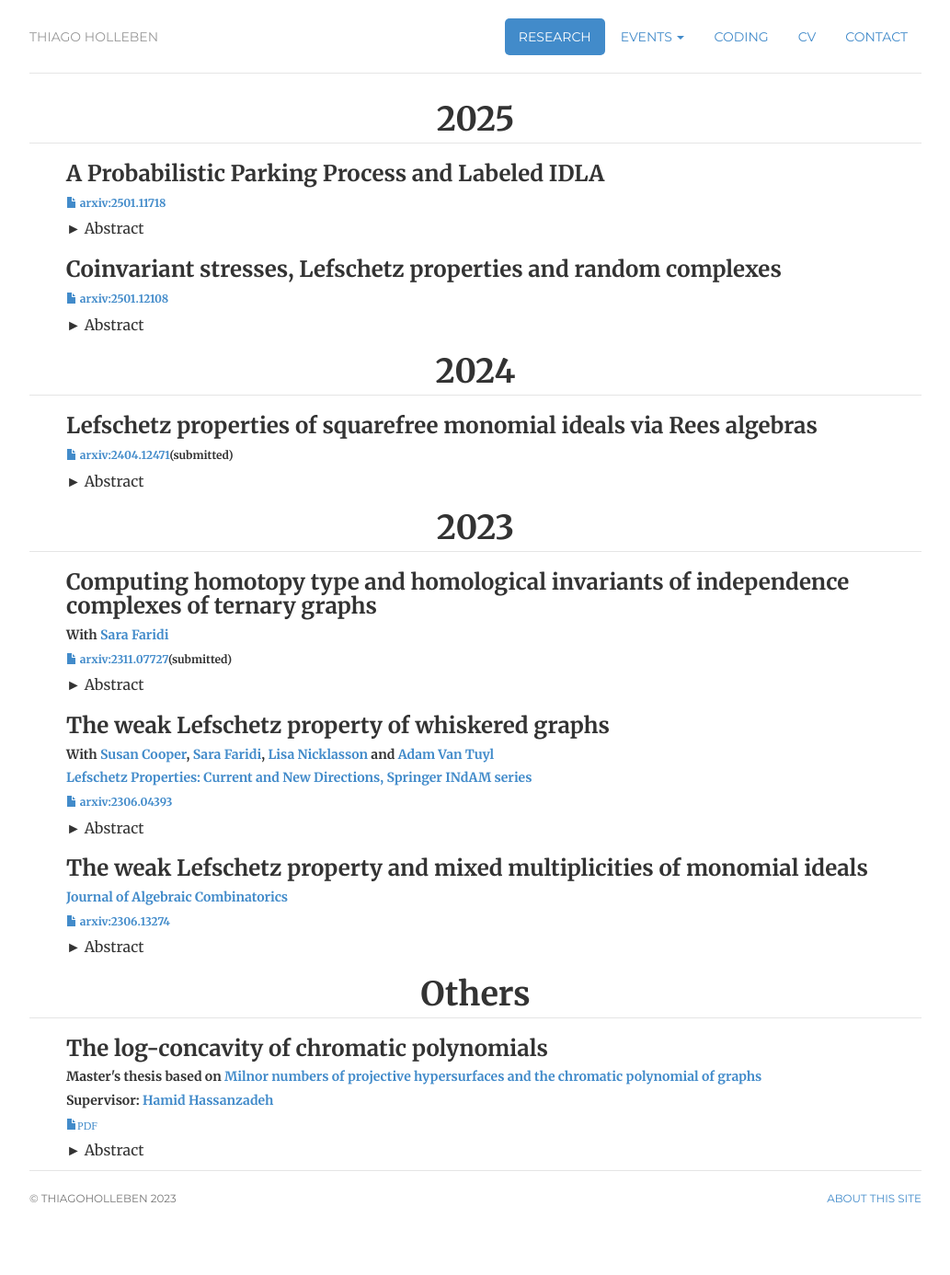
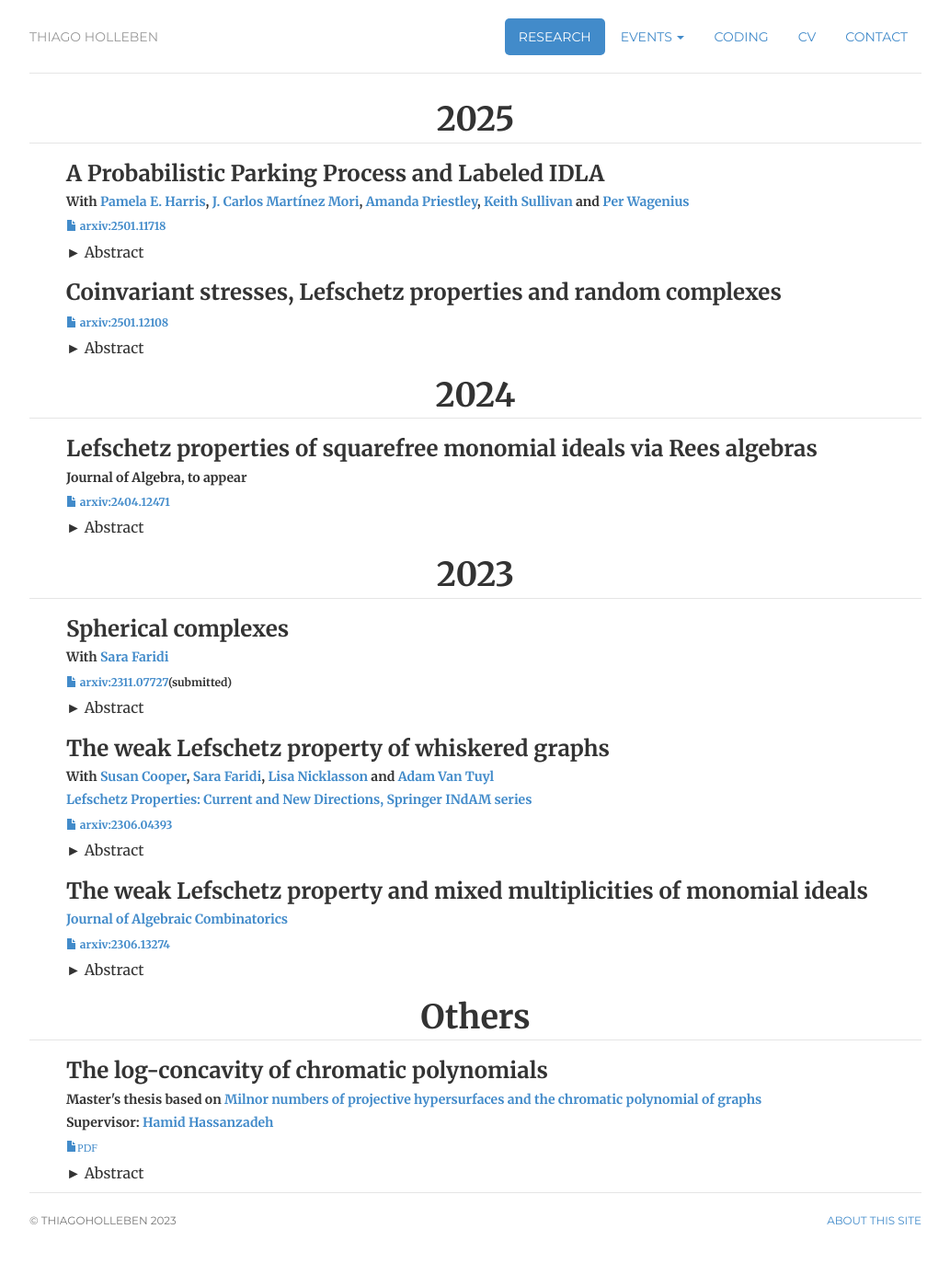
Before and after one commit to hollebenthiago/hollebenthiago.github.io, a Jekyll site: the page built from research/index.html, in a window 1280 px wide. Shown: the whole page at 92% size, without its empty margins (123-1156 px from the left). Built offline with Jekyll 4.4.1, drawn with Linux system fonts in a browser that asks for light colours; before the commit the page ends 1362 px from its top, so only the background shows below that.

Commit message:
small update cv/adding coauthors prob paper

```diff
--- a/research/index.html
+++ b/research/index.html
@@ -22,6 +22,9 @@ description: Thiago Holleben is a PhD candidate at Dalhousie University.
                     <h3>
                         A Probabilistic Parking Process and Labeled IDLA
                     </h3>
+                    <h5>
+                        With <a href="https://www.pamelaeharris.com/">Pamela E. Harris</a>, <a href="https://jcmartinezmori.github.io/">J. Carlos Martínez Mori</a>, <a href="https://mndpriestley.github.io/">Amanda Priestley</a>, <a href="https://www.researchgate.net/profile/Keith-Sullivan-4">Keith Sullivan</a> and <a href="https://www.linkedin.com/in/per-wagenius-3816b6264">Per Wagenius</a>
+                    </h5>
 
                     <h6><a href="https://arxiv.org/abs/2501.11718"><i class="glyphicon glyphicon-file"></i> arxiv:2501.11718</a></h6>
                     <details class="styled">
@@ -48,7 +51,7 @@ description: Thiago Holleben is a PhD candidate at Dalhousie University.
                         <div>
                         <p>
                             Lefschetz properties and inverse systems have played key roles in
-understanding the $h$-vector of simplicial spheres. In 1996, Lee established
+understanding the h-vector of simplicial spheres. In 1996, Lee established
 connections between these two algebraic tools and rigidity theory, an area
 often used in the study of motions of geometric complexes. One of the key
 ideas, is to translate geometric information about a complex, coming from
@@ -87,8 +90,10 @@ ideals should be expected.
                     <h3>
                         Lefschetz properties of squarefree monomial ideals via Rees algebras
                     </h3>
-
-                    <h6><a href="https://arxiv.org/abs/2404.12471"><i class="glyphicon glyphicon-file"></i> arxiv:2404.12471</a>(submitted)</h6>
+                    <h5>
+                        Journal of Algebra, to appear
+                    </h5>
+                    <h6><a href="https://arxiv.org/abs/2404.12471"><i class="glyphicon glyphicon-file"></i> arxiv:2404.12471</a></h6>
                     <details class=styled>
                         <summary>
                             Abstract
@@ -122,7 +127,7 @@ ideals should be expected.
         <ul>
             <li class="paper">
                 <h3>
-                    Computing homotopy type and homological invariants of independence complexes of ternary graphs
+                    Spherical complexes
                 </h3>
                 <h5>
                     With <a href="https://www.mathstat.dal.ca/~faridi/">Sara Faridi</a>
```
Also changed, not shown: other parts of research/index.html (+1 -1 lines), 5 other files.
